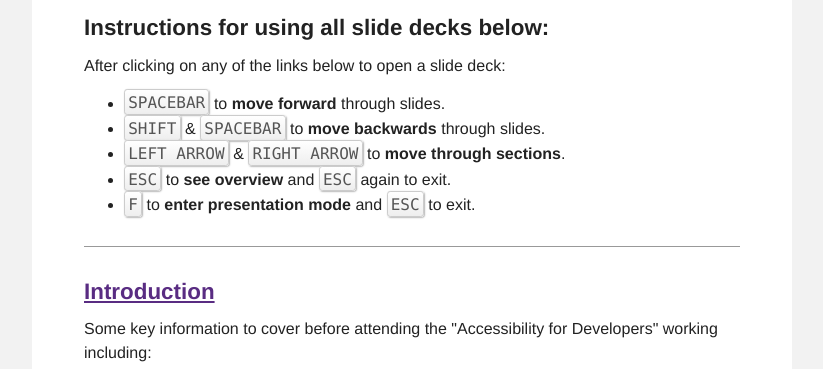
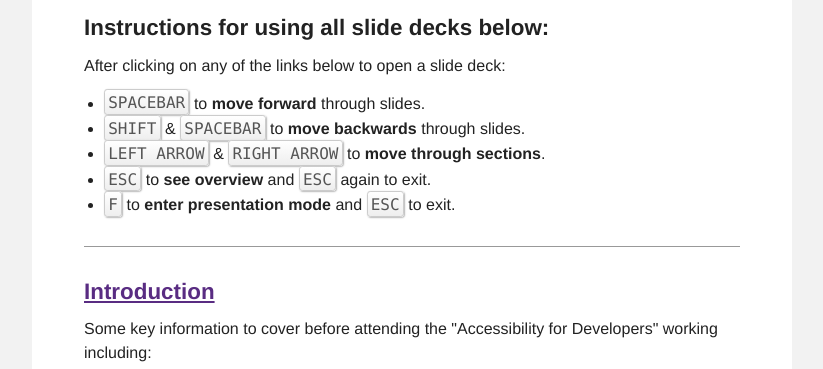
Before and after one commit to russmaxdesign/accessibility-workshop-developers, a plain HTML site: page index.html in a window 1280 px wide. Shown: the part 431-800 px from the top of the page, without its empty margins (228-1051 px from the left). Drawn offline with Linux system fonts and the light colour scheme.

Commit message:
adjust home csss

```diff
--- a/assets/css/home.css
+++ b/assets/css/home.css
@@ -72,6 +72,11 @@ paragraphs
 p {
   margin: 0 0 1em;
   line-height: 1.5;
+}
+
+ul {
+  margin: 1em 0;
+  padding: 0 0 0 20px;
 }
 
 ul li {
```
